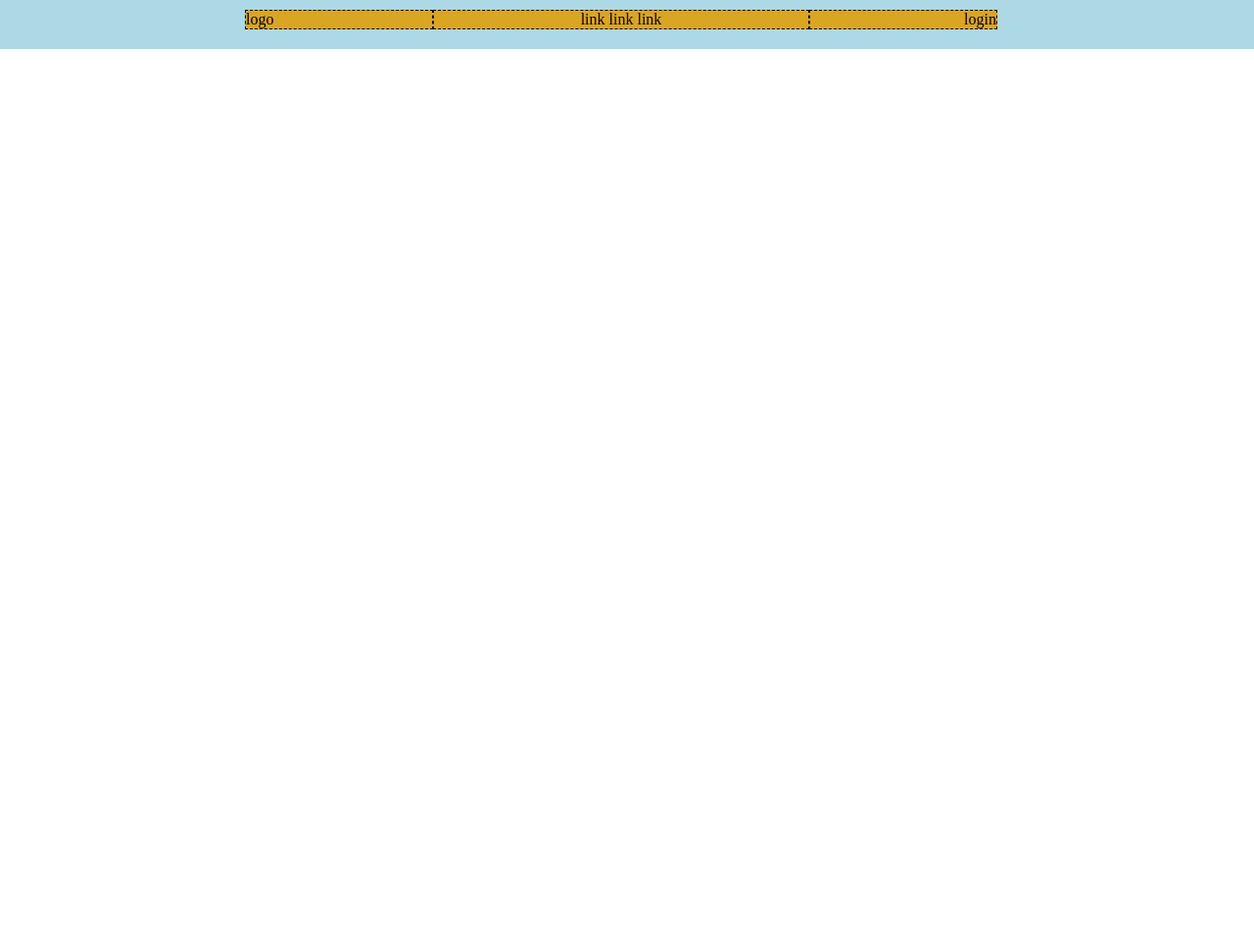
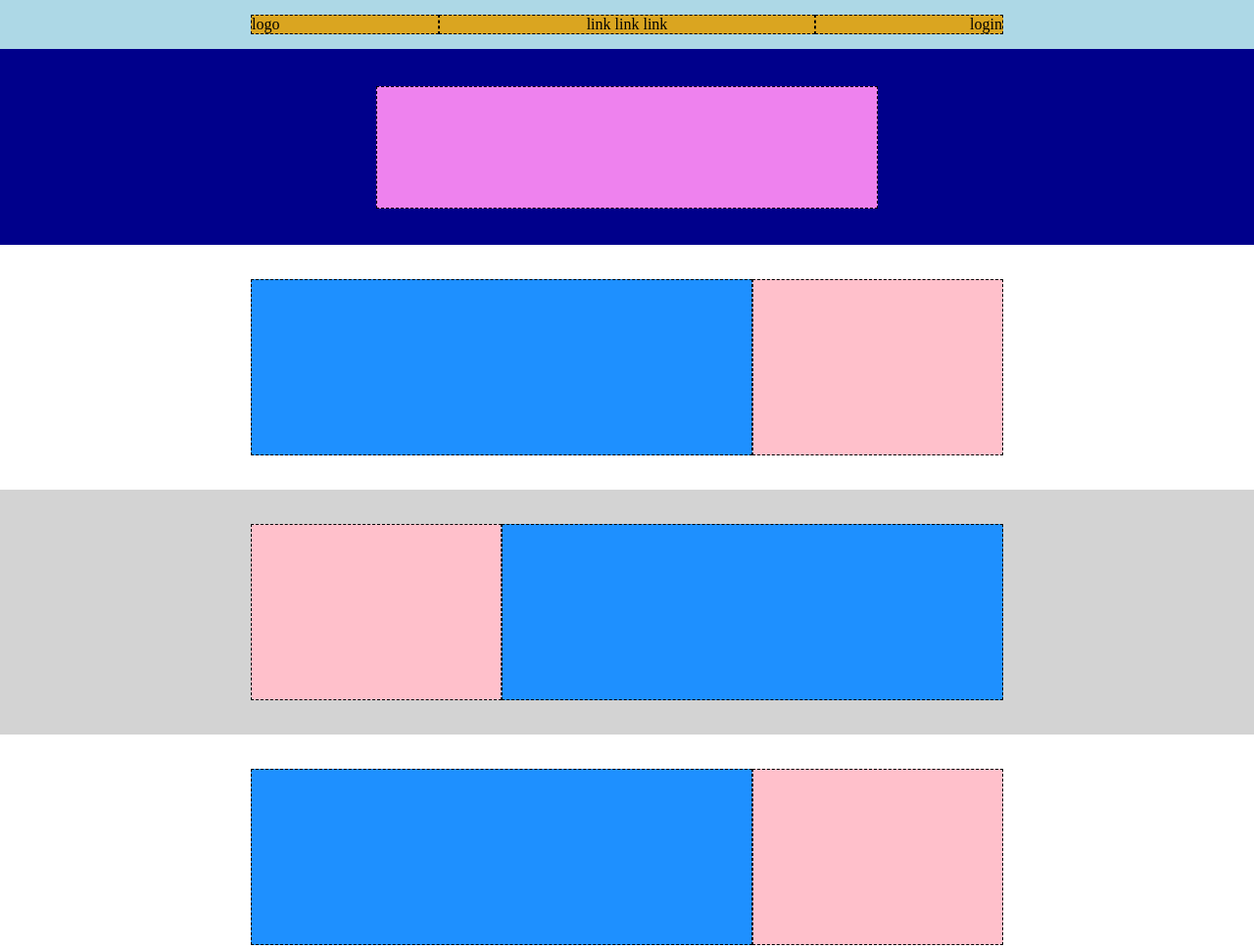
Before and after one commit to Robertarezza/htmlcss-struttura-discord, a plain HTML site: page index.html in a window 1280 px wide. Shown: the top 969 px of the page at 98% size. Before the commit the page ends 800 px from the top, so only its background shows below. Drawn offline with Linux system fonts and the light colour scheme.

Commit message:
add: section main

```diff
--- a/css/style.css
+++ b/css/style.css
@@ -7,15 +7,15 @@
 header{
     background-color: #add8e6;
     height: 50px;
-    margin: 0;
-    padding-top: 10px;
+    display: flex;
+    justify-content: center;
+    align-items: center;
 }
 
-.contenitore{
+.cont-header{
     display: flex;
     justify-content: center;
     width: 60%;
-    margin: 0 250px;
     background-color: #daa520;
 
 }
@@ -34,3 +34,59 @@ header{
 .login{
     text-align: right;
 }
+
+/* banner */
+.banner{
+    background-color: #00008b;
+    height: 200px;
+    display: flex;
+    justify-content: center;
+    align-items: center;
+}
+.banner-2{
+    background-color: #ee82ee;
+    width: 40%;
+    height: 125px;
+    border: 1px dashed black;
+
+}
+
+.cont-sm{
+    background-color: white;
+    height: 250px;
+    display: flex;
+    justify-content: center;
+    align-items: center;
+}
+.cont-small{
+    background-color: #ffc0cb;
+    width:20%;
+    height: 180px;
+    border: 1px dashed black;
+}
+
+.cont-big{
+    background-color:#1e90ff;
+    width: 40%;
+    height: 180px ;
+    border: 1px dashed black;
+}
+.grigio{
+    background-color: #d3d3d3;
+}
+
+.cont-superbig{
+    background-color:#d3d3d3 ;
+    height: 350px;
+    display: flex;
+    justify-content: center;
+    align-items: center;
+}
+
+.superbig{
+    background-color: #228b22;
+    height: 300px;
+    border: 1px dashed black;
+    width: 60%
+
+}
--- a/index.html
+++ b/index.html
@@ -10,7 +10,7 @@
 <body>
     <!-- header -->
     <header>
-        <div class="contenitore">
+        <div class="cont-header">
             <div class="logo">logo</div>
             <div class="link">link link link</div>
             <div class="login">login</div>
@@ -18,14 +18,28 @@
     </header>
     <!-- /header -->
     <!-- banner -->
-    <div class="banner"></div>
+    <div class="banner">
+        <div class="banner-2"></div>
+    </div>
     <!-- /banner -->
     <!-- main -->
     <main>
-        <section></section>
-        <section></section>
-        <section></section>
-        <section></section>
+        <section class="cont-sm">
+            <div class="cont-big"></div>
+            <div class="cont-small"></div>
+        </section>
+
+        <section class="cont-sm grigio">
+            <div class="cont-small"></div>
+            <div class="cont-big"></div>
+        </section>
+        <section class="cont-sm">
+            <div class="cont-big"></div>
+            <div class="cont-small"></div>
+        </section>
+        <section class="cont-superbig">
+            <div class="superbig"></div>
+        </section>
     </main>
     <!-- /main -->
     <!-- footer -->
```
